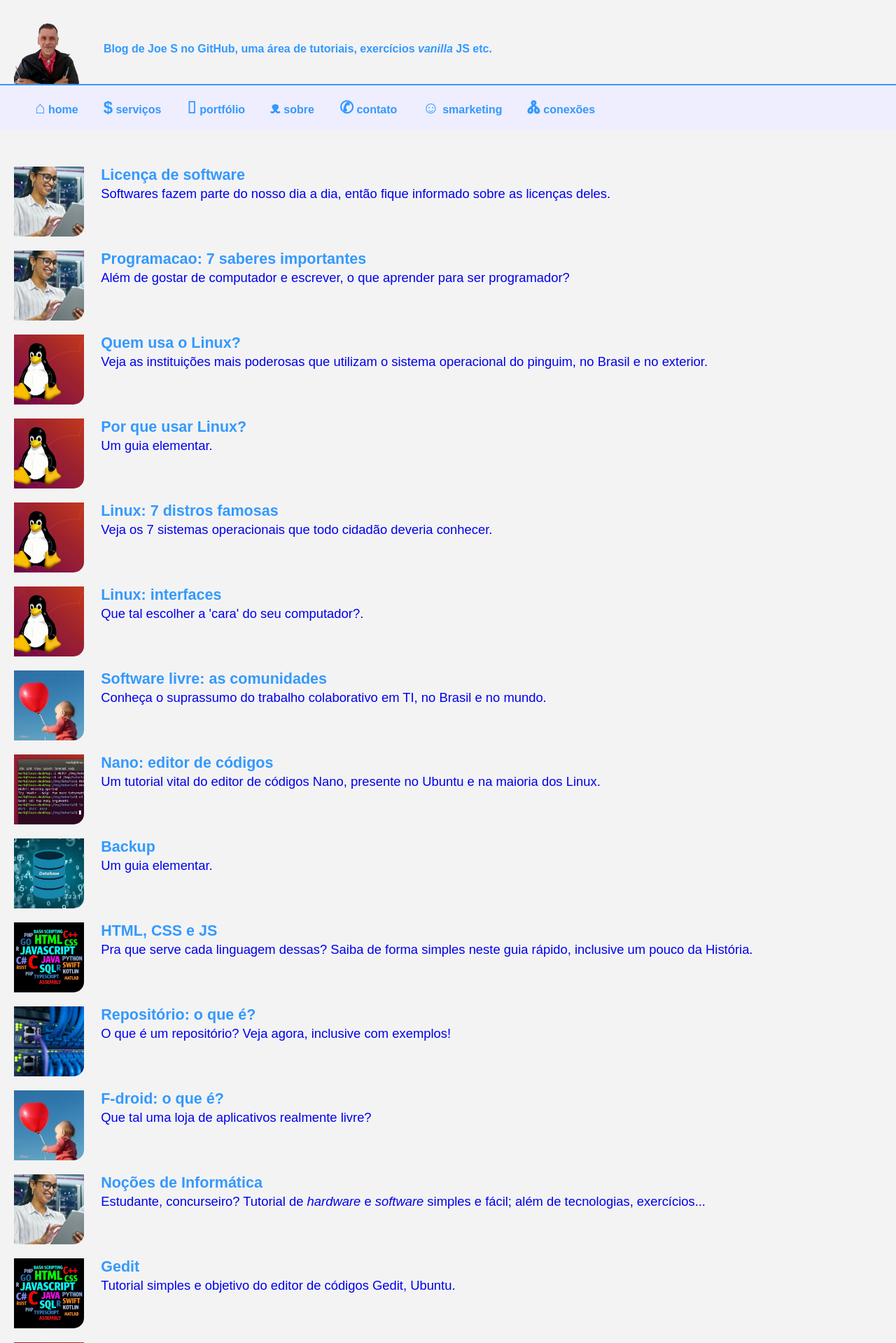
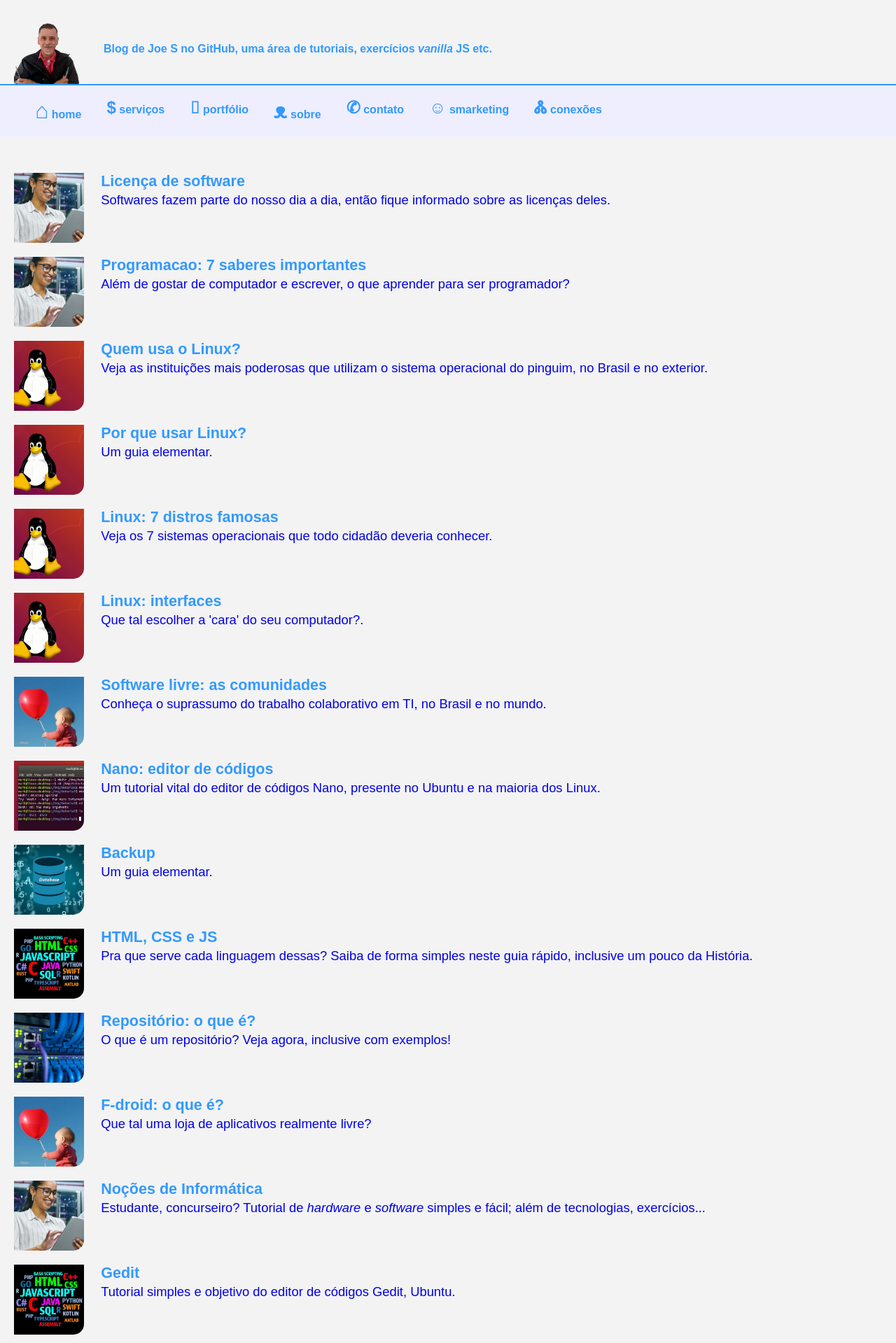
Before and after one commit to Joesynth/joesynth.github.io, a Jekyll site: the page built from index.html, in a window 1280 px wide. Shown: the top 1919 px of the page at 70% size. Built offline with Jekyll 4.4.1, drawn with Linux system fonts in a browser that asks for light colours.

Commit message:
Update default.html

```diff
--- a/_layouts/default.html
+++ b/_layouts/default.html
@@ -17,10 +17,10 @@
 
     <nav>
         <ul class="nav-links">
-            <li><a href="index.html"><span class="unicode" class="unicodeMaior">⌂</span> <span class="nav-text">home</span></a></li>
+            <li><a href="index.html"><span class="unicode" id="unicodeMaior">⌂</span> <span class="nav-text">home</span></a></li>
             <li><a href="servico.html"><span class="unicode">$</span> <span class="nav-text">serviços</span></a></li>
             <li><a href="quem.html"><span class="unicode">⌷</span> <span class="nav-text">portfólio</span></a></li>
-            <li><a href="quem.html"><span class="unicode" class="unicodeMaior">ᴥ</span> <span class="nav-text">sobre</span></a></li>
+            <li><a href="quem.html"><span class="unicode" id="unicodeMaior">ᴥ</span> <span class="nav-text">sobre</span></a></li>
             <li><a href="contato.html"><span class="unicode">✆</span> <span class="nav-text">contato</span></a></li>
             <li><a href="smarketing.html"><span class="unicode">☺</span> <span class="nav-text">smarketing</span></a></li>
             <li><a href="conexoes.html"><span class="unicode">Ꮬ</span> <span class="nav-text">conexões</span></a></li>
```
